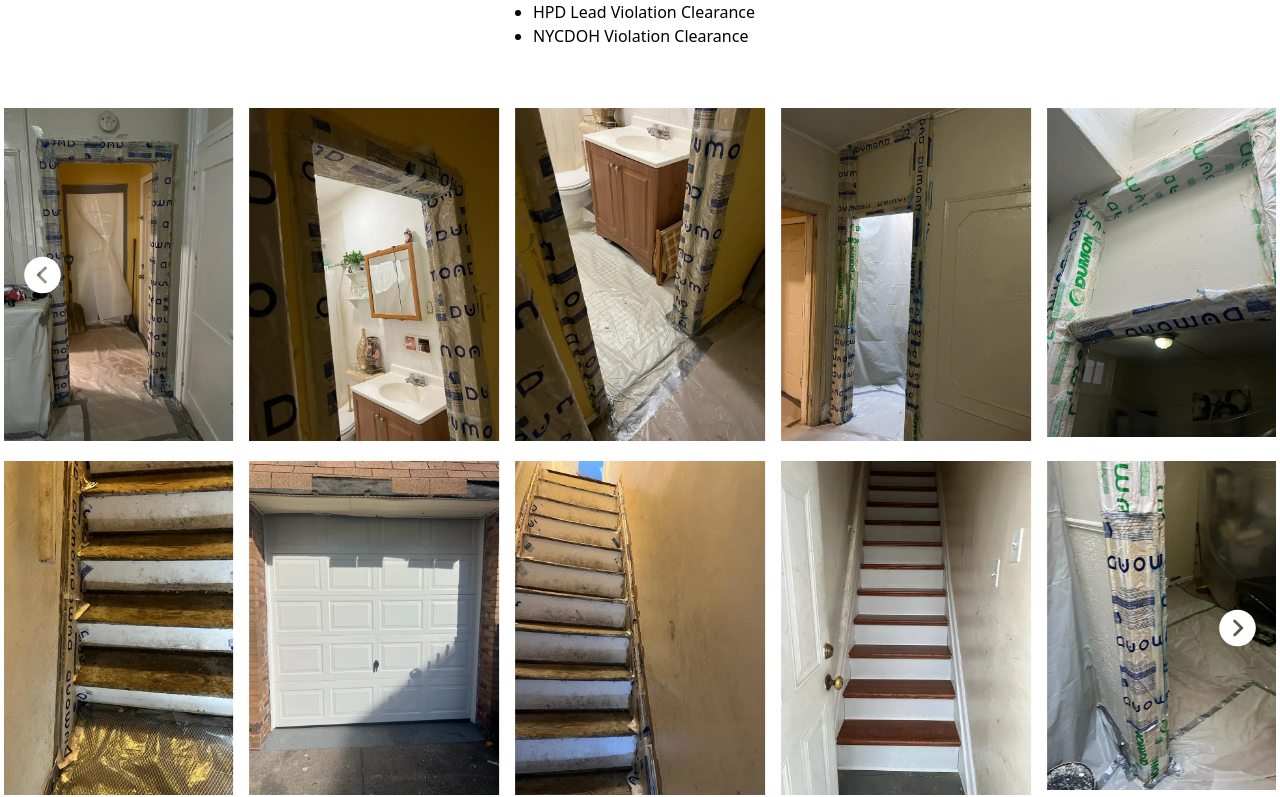
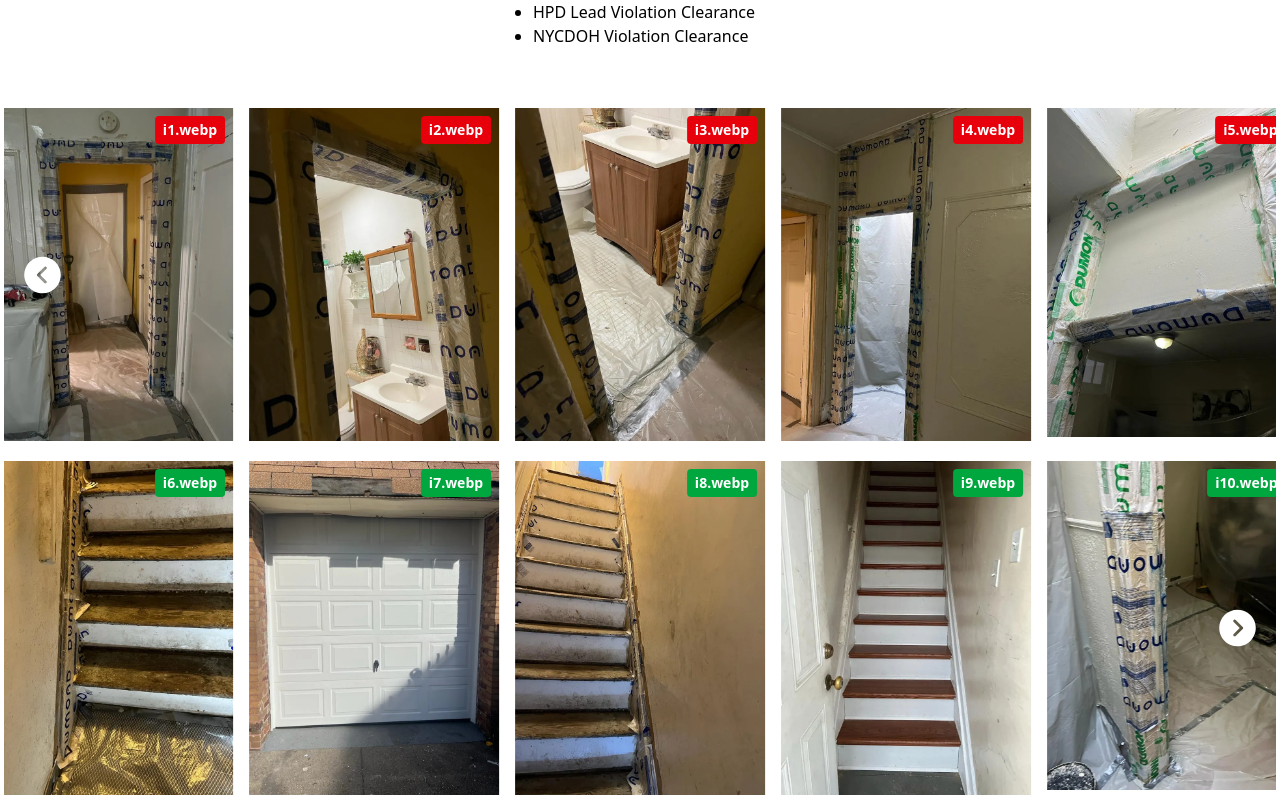
Before and after one commit to Davetechinnovation/RDR, a Next.js app: page /projects in a window 1280 px wide. Shown: the part 1966-2763 px from the top of the page. Built offline with nearby package versions, Linux system fonts and the light colour scheme.

Commit message:
feat(projects): add image labels and improve carousel layout
- Add labels to images in carousels for better identification
- Improve spacing and alignment of carousel items
- Remove unnecessary empty lines for cleaner code structure

```diff
--- a/src/app/projects/page.tsx
+++ b/src/app/projects/page.tsx
@@ -172,8 +172,6 @@ function page() {
           </div>
         </div>
 
-
-
         <div className="px-2 flex flex-col justify-center items-center py-10 max-w-[644px] ">
           <h2 className="font-bold sm:text-[36px] text-[20px]">
             Lead Abatement
@@ -191,39 +189,69 @@ function page() {
           </ul>
         </div>
 
-         <div className="w-full">
+        <div className="w-full">
           <div className="relative px-1">
             <div className="overflow-hidden" ref={emblaRef3}>
               <div className="flex py-5">
-                <div className="flex-[0_0_calc((100%-40px)/5)] min-w-[250px] sm:mr-4 mr-3">
+                <div className="flex-[0_0_calc((100%-40px)/5)] min-w-[250px] sm:mr-4 mr-3 relative">
                   <img src="i1.webp" alt="" className="w-full" />
+                  <div className="absolute top-2 right-2 bg-red-600 text-white px-2 py-1 text-sm font-bold z-10 rounded">
+                    i1.webp
+                  </div>
                 </div>
-                <div className="flex-[0_0_calc((100%-40px)/5)] min-w-[250px] sm:mr-4 mr-3">
+                <div className="flex-[0_0_calc((100%-40px)/5)] min-w-[250px] sm:mr-4 mr-3 relative">
                   <img src="i2.webp" alt="" className="w-full" />
+                  <div className="absolute top-2 right-2 bg-red-600 text-white px-2 py-1 text-sm font-bold z-10 rounded">
+                    i2.webp
+                  </div>
                 </div>
-                <div className="flex-[0_0_calc((100%-40px)/5)] min-w-[250px] sm:mr-4 mr-3">
+                <div className="flex-[0_0_calc((100%-40px)/5)] min-w-[250px] sm:mr-4 mr-3 relative">
                   <img src="i3.webp" alt="" className="w-full" />
+                  <div className="absolute top-2 right-2 bg-red-600 text-white px-2 py-1 text-sm font-bold z-10 rounded">
+                    i3.webp
+                  </div>
                 </div>
-                <div className="flex-[0_0_calc((100%-40px)/5)] min-w-[250px] sm:mr-4 mr-3">
+                <div className="flex-[0_0_calc((100%-40px)/5)] min-w-[250px] sm:mr-4 mr-3 relative">
                   <img src="i4.webp" alt="" className="w-full" />
+                  <div className="absolute top-2 right-2 bg-red-600 text-white px-2 py-1 text-sm font-bold z-10 rounded">
+                    i4.webp
+                  </div>
                 </div>
-                <div className="flex-[0_0_calc((100%-40px)/5)] min-w-[250pxx] sm:mr-4 mr-3">
+                <div className="flex-[0_0_calc((100%-40px)/5)] min-w-[250pxx] sm:mr-4 mr-3 relative">
                   <img src="i5.webp" alt="" className="w-full" />
+                  <div className="absolute top-2 right-2 bg-red-600 text-white px-2 py-1 text-sm font-bold z-10 rounded">
+                    i5.webp
+                  </div>
                 </div>
-                <div className="flex-[0_0_calc((100%-40px)/5)] min-w-[250px] sm:mr-4 mr-3">
+                <div className="flex-[0_0_calc((100%-40px)/5)] min-w-[250px] sm:mr-4 mr-3 relative">
                   <img src="i1.webp" alt="" className="w-full" />
+                  <div className="absolute top-2 right-2 bg-red-600 text-white px-2 py-1 text-sm font-bold z-10 rounded">
+                    i1.webp (2)
+                  </div>
                 </div>
-                <div className="flex-[0_0_calc((100%-40px)/5)] min-w-[250px] sm:mr-4 mr-3">
+                <div className="flex-[0_0_calc((100%-40px)/5)] min-w-[250px] sm:mr-4 mr-3 relative">
                   <img src="i2.webp" alt="" className="w-full" />
+                  <div className="absolute top-2 right-2 bg-red-600 text-white px-2 py-1 text-sm font-bold z-10 rounded">
+                    i2.webp (2)
+                  </div>
                 </div>
-                <div className="flex-[0_0_calc((100%-40px)/5)] min-w-[250px] sm:mr-4 mr-3">
+                <div className="flex-[0_0_calc((100%-40px)/5)] min-w-[250px] sm:mr-4 mr-3 relative">
                   <img src="i3.webp" alt="" className="w-full" />
+                  <div className="absolute top-2 right-2 bg-red-600 text-white px-2 py-1 text-sm font-bold z-10 rounded">
+                    i3.webp (2)
+                  </div>
                 </div>
-                <div className="flex-[0_0_calc((100%-40px)/5)] min-w-[250px] sm:mr-4 mr-3">
+                <div className="flex-[0_0_calc((100%-40px)/5)] min-w-[250px] sm:mr-4 mr-3 relative">
                   <img src="i4.webp" alt="" className="w-full" />
+                  <div className="absolute top-2 right-2 bg-red-600 text-white px-2 py-1 text-sm font-bold z-10 rounded">
+                    i4.webp (2)
+                  </div>
                 </div>
-                <div className="flex-[0_0_calc((100%-40px)/5)] min-w-[250px] sm:mr-4 mr-3">
+                <div className="flex-[0_0_calc((100%-40px)/5)] min-w-[250px] sm:mr-4 mr-3 relative">
                   <img src="i5.webp" alt="" className="w-full" />
+                  <div className="absolute top-2 right-2 bg-red-600 text-white px-2 py-1 text-sm font-bold z-10 rounded">
+                    i5.webp (2)
+                  </div>
                 </div>
               </div>
             </div>
@@ -253,36 +281,66 @@ function page() {
 
           <div className="relative px-1">
             <div className="overflow-hidden" ref={emblaRef4}>
-               <div className="flex">
-                <div className="flex-[0_0_calc((100%-40px)/5)] min-w-[250px] sm:mr-4 mr-3">
+              <div className="flex">
+                <div className="flex-[0_0_calc((100%-40px)/5)] min-w-[250px] sm:mr-4 mr-3 relative">
                   <img src="i6.webp" alt="" className="w-full" />
+                  <div className="absolute top-2 right-2 bg-green-600 text-white px-2 py-1 text-sm font-bold z-10 rounded">
+                    i6.webp
+                  </div>
                 </div>
-                <div className="flex-[0_0_calc((100%-40px)/5)] min-w-[250px] sm:mr-4 mr-3">
+                <div className="flex-[0_0_calc((100%-40px)/5)] min-w-[250px] sm:mr-4 mr-3 relative">
                   <img src="i7.webp" alt="" className="w-full" />
+                  <div className="absolute top-2 right-2 bg-green-600 text-white px-2 py-1 text-sm font-bold z-10 rounded">
+                    i7.webp
+                  </div>
                 </div>
-                <div className="flex-[0_0_calc((100%-40px)/5)] min-w-[250px] sm:mr-4 mr-3">
+                <div className="flex-[0_0_calc((100%-40px)/5)] min-w-[250px] sm:mr-4 mr-3 relative">
                   <img src="i8.webp" alt="" className="w-full" />
+                  <div className="absolute top-2 right-2 bg-green-600 text-white px-2 py-1 text-sm font-bold z-10 rounded">
+                    i8.webp
+                  </div>
                 </div>
-                <div className="flex-[0_0_calc((100%-40px)/5)] min-w-[250px] sm:mr-4 mr-3">
+                <div className="flex-[0_0_calc((100%-40px)/5)] min-w-[250px] sm:mr-4 mr-3 relative">
                   <img src="i9.webp" alt="" className="w-full" />
+                  <div className="absolute top-2 right-2 bg-green-600 text-white px-2 py-1 text-sm font-bold z-10 rounded">
+                    i9.webp
+                  </div>
                 </div>
-                <div className="flex-[0_0_calc((100%-40px)/5)] min-w-[250pxx] sm:mr-4 mr-3">
+                <div className="flex-[0_0_calc((100%-40px)/5)] min-w-[250pxx] sm:mr-4 mr-3 relative">
                   <img src="i10.webp" alt="" className="w-full" />
+                  <div className="absolute top-2 right-2 bg-green-600 text-white px-2 py-1 text-sm font-bold z-10 rounded">
+                    i10.webp
+                  </div>
                 </div>
-                <div className="flex-[0_0_calc((100%-40px)/5)] min-w-[250px] sm:mr-4 mr-3">
+                <div className="flex-[0_0_calc((100%-40px)/5)] min-w-[250px] sm:mr-4 mr-3 relative">
                   <img src="i6.webp" alt="" className="w-full" />
+                  <div className="absolute top-2 right-2 bg-green-600 text-white px-2 py-1 text-sm font-bold z-10 rounded">
+                    i6.webp (2)
+                  </div>
                 </div>
-                <div className="flex-[0_0_calc((100%-40px)/5)] min-w-[250px] sm:mr-4 mr-3">
+                <div className="flex-[0_0_calc((100%-40px)/5)] min-w-[250px] sm:mr-4 mr-3 relative">
                   <img src="i7.webp" alt="" className="w-full" />
+                  <div className="absolute top-2 right-2 bg-green-600 text-white px-2 py-1 text-sm font-bold z-10 rounded">
+                    i7.webp (2)
+                  </div>
                 </div>
-                <div className="flex-[0_0_calc((100%-40px)/5)] min-w-[250px] sm:mr-4 mr-3">
+                <div className="flex-[0_0_calc((100%-40px)/5)] min-w-[250px] sm:mr-4 mr-3 relative">
                   <img src="i8.webp" alt="" className="w-full" />
+                  <div className="absolute top-2 right-2 bg-green-600 text-white px-2 py-1 text-sm font-bold z-10 rounded">
+                    i8.webp (2)
+                  </div>
                 </div>
-                <div className="flex-[0_0_calc((100%-40px)/5)] min-w-[250px] sm:mr-4 mr-3">
+                <div className="flex-[0_0_calc((100%-40px)/5)] min-w-[250px] sm:mr-4 mr-3 relative">
                   <img src="i9.webp" alt="" className="w-full" />
+                  <div className="absolute top-2 right-2 bg-green-600 text-white px-2 py-1 text-sm font-bold z-10 rounded">
+                    i9.webp (2)
+                  </div>
                 </div>
-                <div className="flex-[0_0_calc((100%-40px)/5)] min-w-[250px] sm:mr-4 mr-3">
+                <div className="flex-[0_0_calc((100%-40px)/5)] min-w-[250px] sm:mr-4 mr-3 relative">
                   <img src="i10.webp" alt="" className="w-full" />
+                  <div className="absolute top-2 right-2 bg-green-600 text-white px-2 py-1 text-sm font-bold z-10 rounded">
+                    i10.webp (2)
+                  </div>
                 </div>
               </div>
             </div>
```
